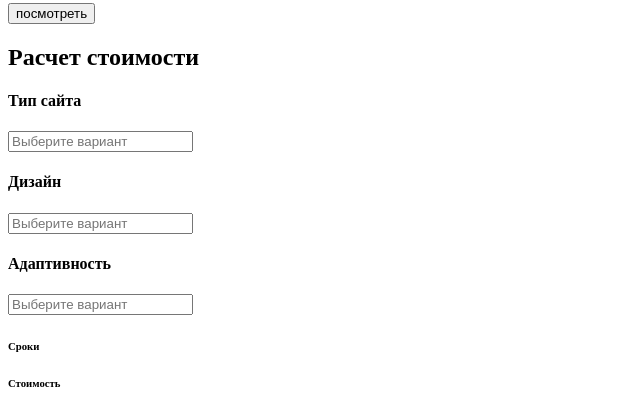
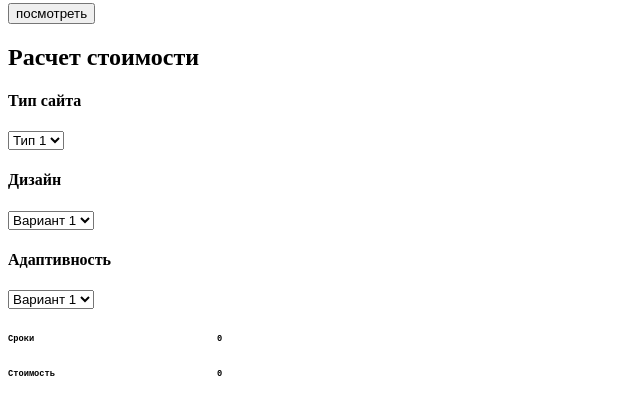
Before and after one commit to Alexandr19888/Alexandr19888.github.io, a plain HTML site: page src/index.html in a window 1280 px wide. Shown: the part 1469-1870 px from the top of the page, without its empty margins (0-640 px from the left). Drawn offline with Linux system fonts and the light colour scheme.

Commit message:
исправил замечания
применил тег select

```diff
--- a/src/index.html
+++ b/src/index.html
@@ -89,18 +89,38 @@
     <div class="many">
         <h2>Расчет стоимости</h2>
         <h4>Тип сайта</h4>
-           <input type="text" name="text_input" placeholder="Выберите вариант">
+            <select name="list1" id="list">
+
+            <option value="Тип 1">Тип 1</option>
+            <option value="Тип 2">Тип 2</option>
+            <option value="Тип 3">Тип 3</option>
+            <option value="Тип 4">Тип 4</option>
+
+        </select>
 
         <h4>Дизайн</h4>
 
-       <input type="text" name="text_input" placeholder="Выберите вариант">
+        <select name="list1" id="list">
+
+            <option value="Вариант 1">Вариант 1</option>
+            <option value="Вариант 2">Вариант 2</option>
+            <option value="Вариант 3">Вариант 3</option>
+            <option value="Вариант 4">Вариант 4</option>
+
+        </select>
 
 
         <h4>Адаптивность</h4>
 
-         <input type="text" name="text_input" placeholder="Выберите вариант">
-         <h6>Сроки</h6>
-         <h6>Стоимость</h6>
+          <select name="list1" id="list">
+
+            <option value="Вариант 1">Вариант 1</option>
+            <option value="Вариант 2">Вариант 2</option>
+            <option value="Вариант 3">Вариант 3</option>
+
+        </select>
+         <h6><pre>Сроки                                   0</pre></h6>
+         <h6><pre>Стоимость                               0</pre></h6>
 
 
     </div>
```
